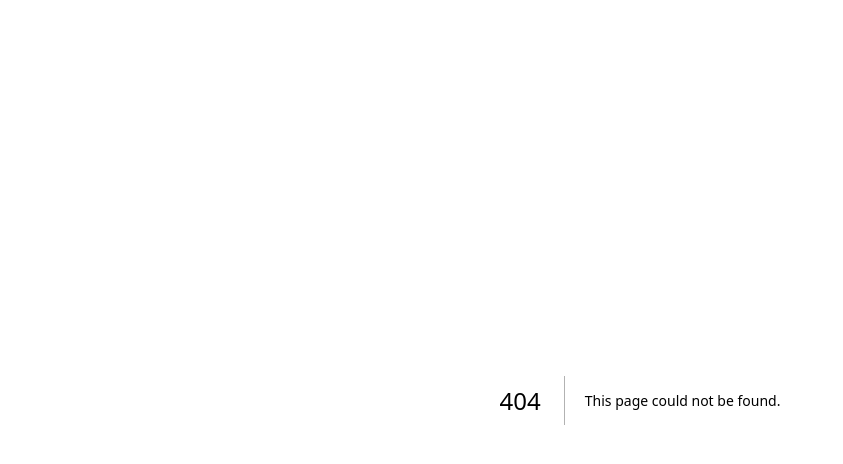
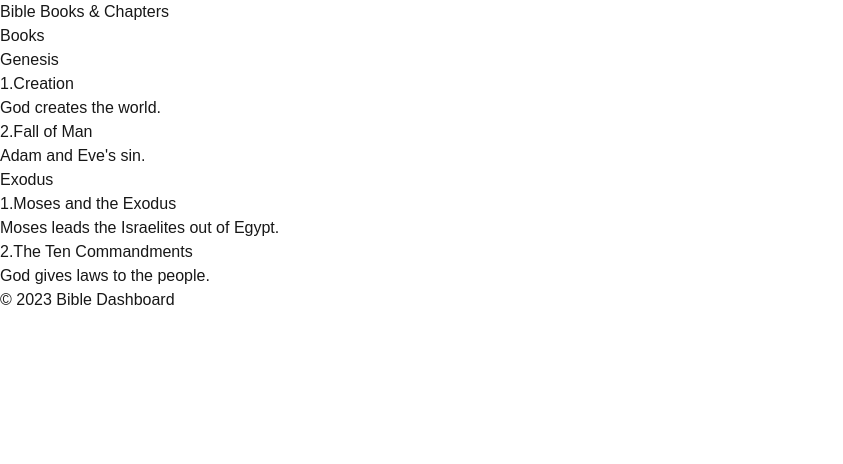
Before and after one commit to Mussie2/mexhafqudus4me, a Next.js app: page /dashboard in a window 1280 px wide. Before the commit this address had no page. Shown: the top 464 px of the page, without its empty margins (0-843 px from the left). Built offline with nearby package versions, Linux system fonts and the light colour scheme.

Commit message:
testing depo

```diff
--- a/package.json
+++ b/package.json
@@ -9,9 +9,9 @@
     "lint": "eslint"
   },
   "dependencies": {
+    "next": "15.5.0",
     "react": "19.1.0",
-    "react-dom": "19.1.0",
-    "next": "15.5.0"
+    "react-dom": "19.1.0"
   },
   "devDependencies": {
     "typescript": "^5",
--- /dev/null
+++ b/src/app/dashboard/page.tsx
@@ -0,0 +1,120 @@
+"use client";
+import { useState, useEffect } from "react";
+
+interface Book {
+  id: number;
+  name: string;
+  chapters: Chapter[];
+}
+
+interface Chapter {
+  id: number;
+  number: number;
+  name: string;
+  description: string;
+}
+
+const books: Book[] = [
+  {
+    id: 1,
+    name: "Genesis",
+    chapters: [
+      {
+        id: 1,
+        number: 1,
+        name: "Creation",
+        description: "God creates the world.",
+      },
+      {
+        id: 2,
+        number: 2,
+        name: "Fall of Man",
+        description: "Adam and Eve's sin.",
+      },
+      // ... more chapters
+    ],
+  },
+  {
+    id: 2,
+    name: "Exodus",
+    chapters: [
+      {
+        id: 1,
+        number: 1,
+        name: "Moses and the Exodus",
+        description: "Moses leads the Israelites out of Egypt.",
+      },
+      {
+        id: 2,
+        number: 2,
+        name: "The Ten Commandments",
+        description: "God gives laws to the people.",
+      },
+      // ... more chapters
+    ],
+  },
+  // Add more books here
+];
+
+const Dashboard = () => {
+  const [selectedBook, setSelectedBook] = useState<Book | null>(null);
+  const [showChapters, setShowChapters] = useState(false);
+
+  useEffect(() => {
+    if (selectedBook) {
+      setShowChapters(true);
+    }
+  }, [selectedBook]);
+
+  return (
+    <div className="dashboard">
+      <header>
+        <h1>Bible Books & Chapters</h1>
+      </header>
+      <main>
+        <section className="books">
+          <h2>Books</h2>
+          <div className="book-list">
+            {books.map((book) => (
+              <div
+                key={book.id}
+                className="book"
+                onClick={() => setSelectedBook(book)}
+              >
+                <h3>{book.name}</h3>
+                <ul className="chapters">
+                  {book.chapters.map((chapter) => (
+                    <li key={chapter.id} className="chapter">
+                      <span>{chapter.number}.</span>
+                      <span>{chapter.name}</span>
+                      <p>{chapter.description}</p>
+                    </li>
+                  ))}
+                </ul>
+              </div>
+            ))}
+          </div>
+        </section>
+        {selectedBook && showChapters && (
+          <section className="chapters">
+            <h2>Chapters</h2>
+            <div className="chapter-list">
+              {selectedBook.chapters.map((chapter) => (
+                <div key={chapter.id} className="chapter">
+                  <span>{chapter.number}.</span>
+                  <span>{chapter.name}</span>
+                  <p>{chapter.description}</p>
+                </div>
+              ))}
+            </div>
+          </section>
+        )}
+      </main>
+      <footer>
+        <p>&copy; 2023 Bible Dashboard</p>
+      </footer>
+    </div>
+  );
+};
+
+export default Dashboard;
```
